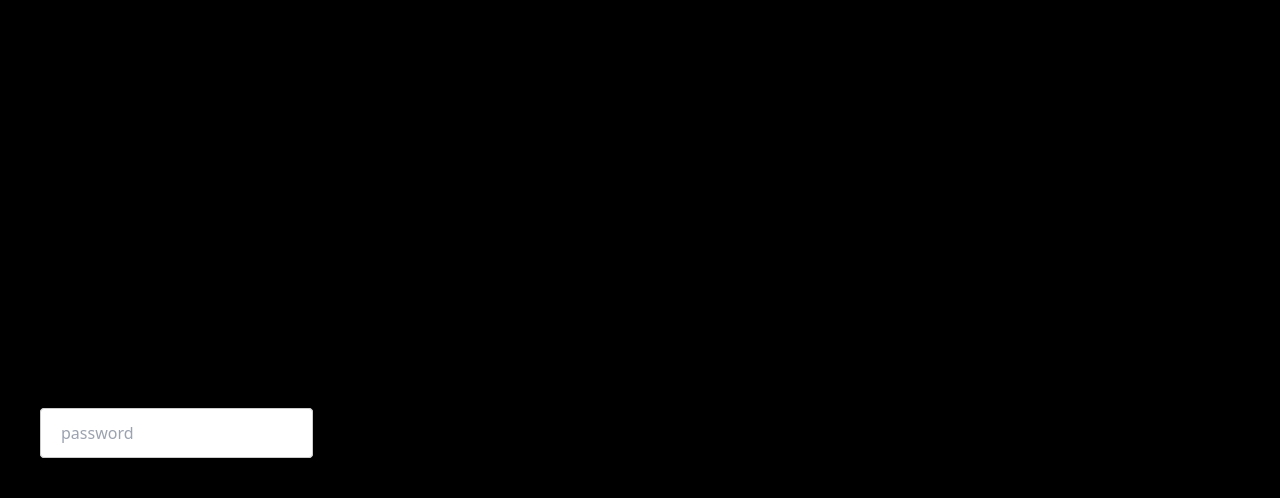
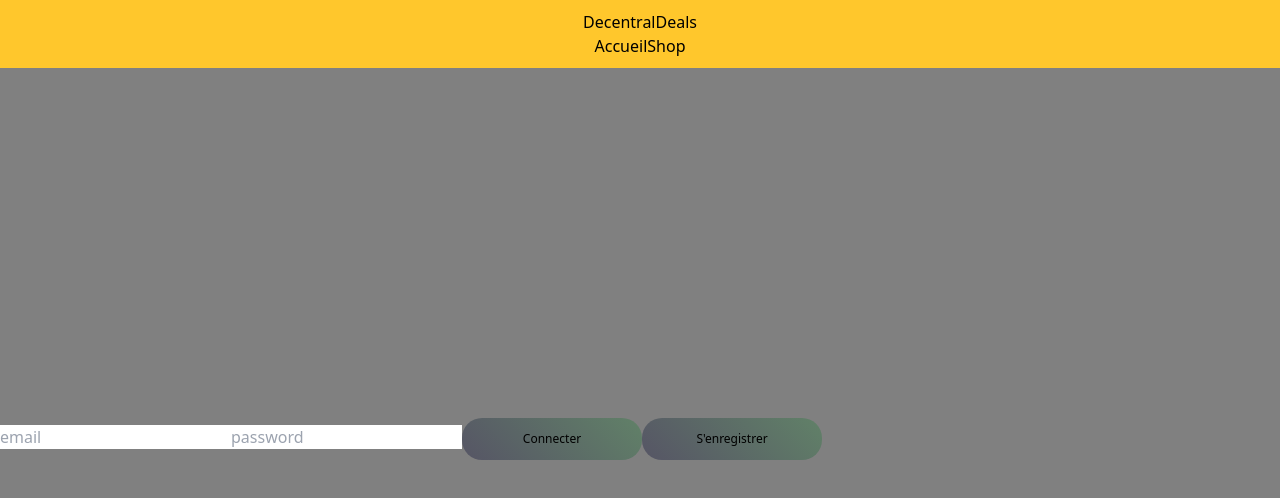
Before and after one commit to NuRoZ123/challenge48hFront, a Vue app: page / in a window 1280 px wide. Shown: the top 498 px of the page. Built offline with nearby package versions, Linux system fonts and the light colour scheme.

Commit message:
start css front page login

```diff
--- a/src/App.vue
+++ b/src/App.vue
@@ -1,10 +1,14 @@
 <template>
-  <h1 class="text-3xl font-bold underline">test</h1>
+  <div class="header flex">
+    <h1 class="text-xl pl-10 pt-5 pb-5">DecentralDeals</h1>
+    <button>Accueil</button>
+    <button>Shop</button>
+  </div>
   <AuthComponent v-if="page === 'auth'" @changePage="changePage"/>
   <ShopComponent v-else-if="page === 'shop'" @addToCart="addToCart" @changePage="changePage"/>
   <div v-else>
     <button v-on:click="changePage('shop')">Liste de produit</button>
-    <button v-on:click="commander">commander</button>
+    <button v-on:click="commander">Commander</button>
 
     <div v-for="produit in panier" :key="produit">
       <ProduitComponent :produit="produit" :showAAP="false"/>
@@ -56,10 +60,16 @@ export default {
 @tailwind utilities;
 
 html, body {
-  background-color: black;
+  background-color: #808080;
   margin:0;
   padding:0;
   height:100%;
+}
+
+.header {
+  background-color: #ffc72c;
+  padding: 10px;
+  text-align: center;
 }
 
 .error {
--- a/src/components/AuthComponent.vue
+++ b/src/components/AuthComponent.vue
@@ -1,8 +1,10 @@
 <template>
-    <input type="email" v-model="this.email" placeholder="email">
-    <input type="password" v-model="this.password" placeholder="password">
-    <button type="button" v-on:click="login">connecter</button>
-    <button type="button" v-on:click="register">s'enregistrer</button>
+  <div class="flex flex-col justify-center items-center space-y-4">
+    <input class="rounded-2xl text-center" type="email" v-model="this.email" placeholder="email">
+    <input class="rounded-2xl text-center" type="password" v-model="this.password" placeholder="password">
+    <button type="button" v-on:click="login">Connecter</button>
+    <button type="button" v-on:click="register">S'enregistrer</button>
+  </div>
 
     <span class="error">{{ error }}</span>
 </template>
@@ -54,16 +56,19 @@ export default {
 </script>
 
 <style scoped>
-
-input[type="email"], input[type="password"] {
-  position: absolute;
-  top: 400px; left: 40px;
-    padding: 12px 20px;
-    margin: 8px 0;
-    display: inline-block;
-    border: 1px solid #ccc;
-    border-radius: 4px;
-    box-sizing: border-box;
+div{
+  margin-top: 20em;
+  justify-content: space-between;
 }
 
+button {
+  width: 180px;
+    font-size: 12px;
+    padding: 12px 0;
+    background: linear-gradient(45deg, #565565, #618168);
+    border: 0;
+    border-radius: 20px;
+    outline: none;
+    margin-top: 30px;
+}
 </style>
```
